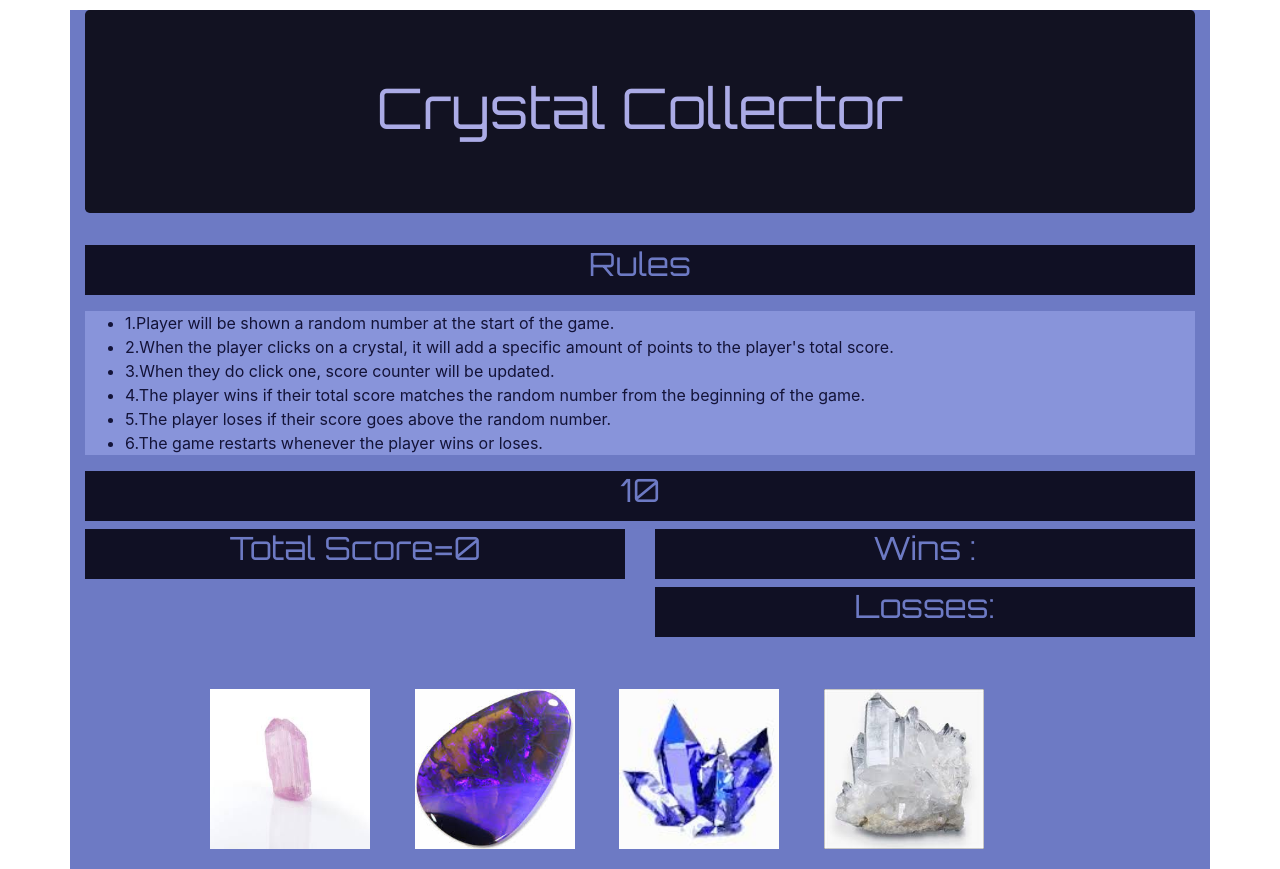
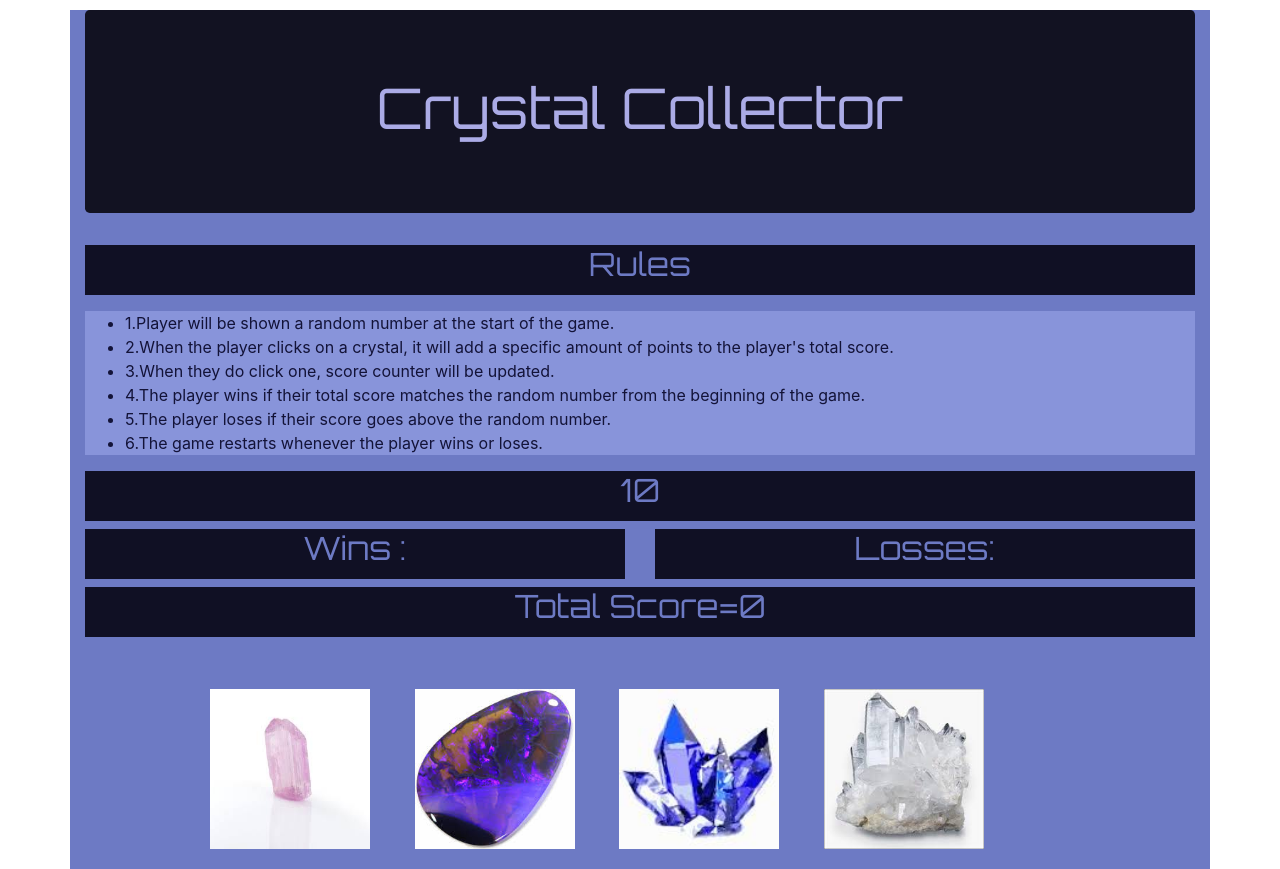
Before and after one commit to kaur1081/unit-4-game, a plain HTML site: page index.html in a window 1280 px wide. Drawn offline with nearby package versions, Linux system fonts and the light colour scheme.

Commit message:
image screenshot added

```diff
--- a/index.html
+++ b/index.html
@@ -62,22 +62,29 @@
             <div class="col-lg-6">
                 <div class="panel panel-default">
                     <div class="panel-heading">
-                        <h2 class="panel-title text-center" id="totalNumber">Total Score:</h2>
+                        <h2 class="panel-title text-center" id="wins"> Wins :</h2>
                     </div>
                 </div>
             </div>
             <div class="col-lg-6">
                 <div class="panel panel-default">
                     <div class="panel-heading">
-                        <h2 class="panel-title text-center" id="wins"> Wins :</h2>
-                         <h2 class="panel-title text-center"id="losses"> Losses:</h2>
+                        <h2 class="panel-title text-center" id="losses"> Losses:</h2>
+                    </div>
+                </div>
+            </div>
+        </div>
+        <div class="row">
+            <div class="col-lg-12">
+                <div class="panel panel-default">
+                    <div class="panel-heading">
+                        <h2 class="panel-title text-center" id="totalNumber">Total Score:</h2>
                     </div>
                 </div>
             </div>
         </div>
         <br>
         <div clas="row">
-
             <div class="col-lg-12">
                 <div class="panel panel-default">
                     <div class="panel-heading">
```
Also changed, not shown: assets/images/wrkin.jpg (added). Lines whose indentation alone changed are shown as unchanged.
